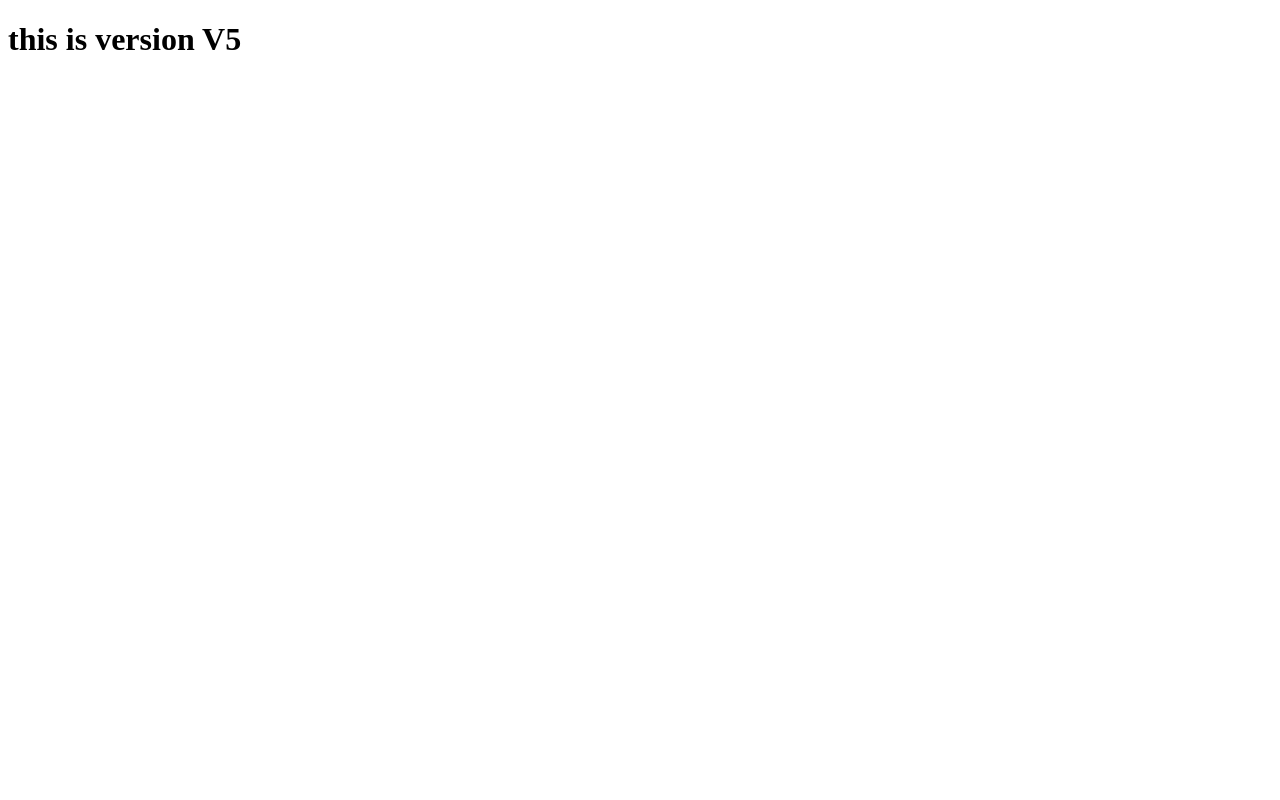
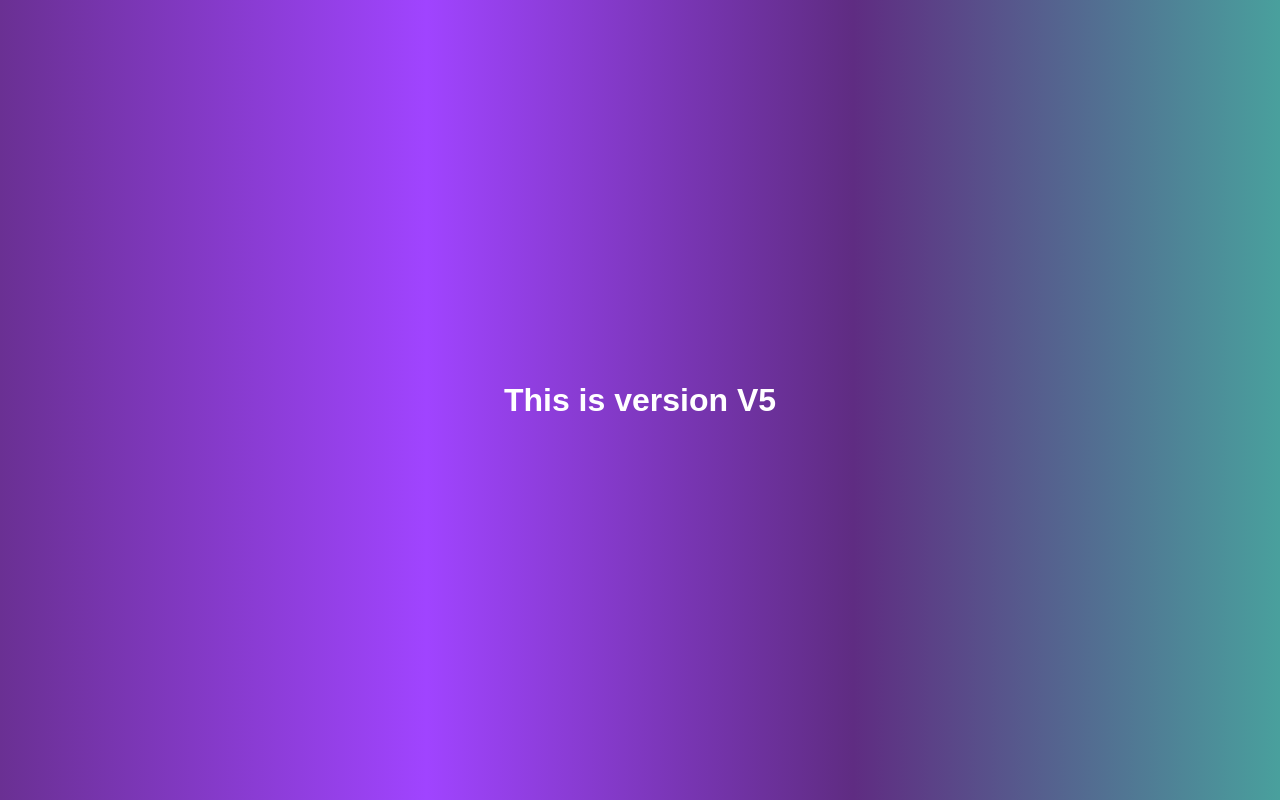
Before and after one commit to manish-android-developer/vs_demo, a plain HTML site: page index.html in a window 1280 px wide. Drawn offline with Linux system fonts and the light colour scheme.

Commit message:
Added design for website

```diff
--- a/index.html
+++ b/index.html
@@ -3,9 +3,11 @@
   <head>
     <meta charset="UTF-8" />
     <meta name="viewport" content="width=device-width, initial-scale=1.0" />
+    <link rel="stylesheet" href="style.css" />
+
     <title>Document</title>
   </head>
   <body>
-    <h1>this is version V5</h1>
+    <h1>This is version V5</h1>
   </body>
 </html>
--- /dev/null
+++ b/style.css
@@ -0,0 +1,28 @@
+/* styles.css */
+body {
+  /* Set a gradient background from purple to teal */
+  background: linear-gradient(to right, #6a3093, #a044ff, #5f2c82, #49a09d);
+  font-family: Arial, sans-serif;
+  /* Sets a clean, modern font for the body text */
+  color: white;
+  /* Sets the text color to white for better contrast */
+  margin: 0;
+  /* Removes default margin */
+  padding: 0;
+  /* Removes default padding */
+  display: flex;
+  /* Enables flexbox layout */
+  justify-content: center;
+  /* Centers content horizontally */
+  align-items: center;
+  /* Centers content vertically */
+  height: 100vh;
+  /* Makes the body take the full height of the viewport */
+}
+
+h1 {
+  font-size: 2em;
+  /* Sets the size of the header text */
+  text-align: center;
+  /* Centers the header text */
+}
```
